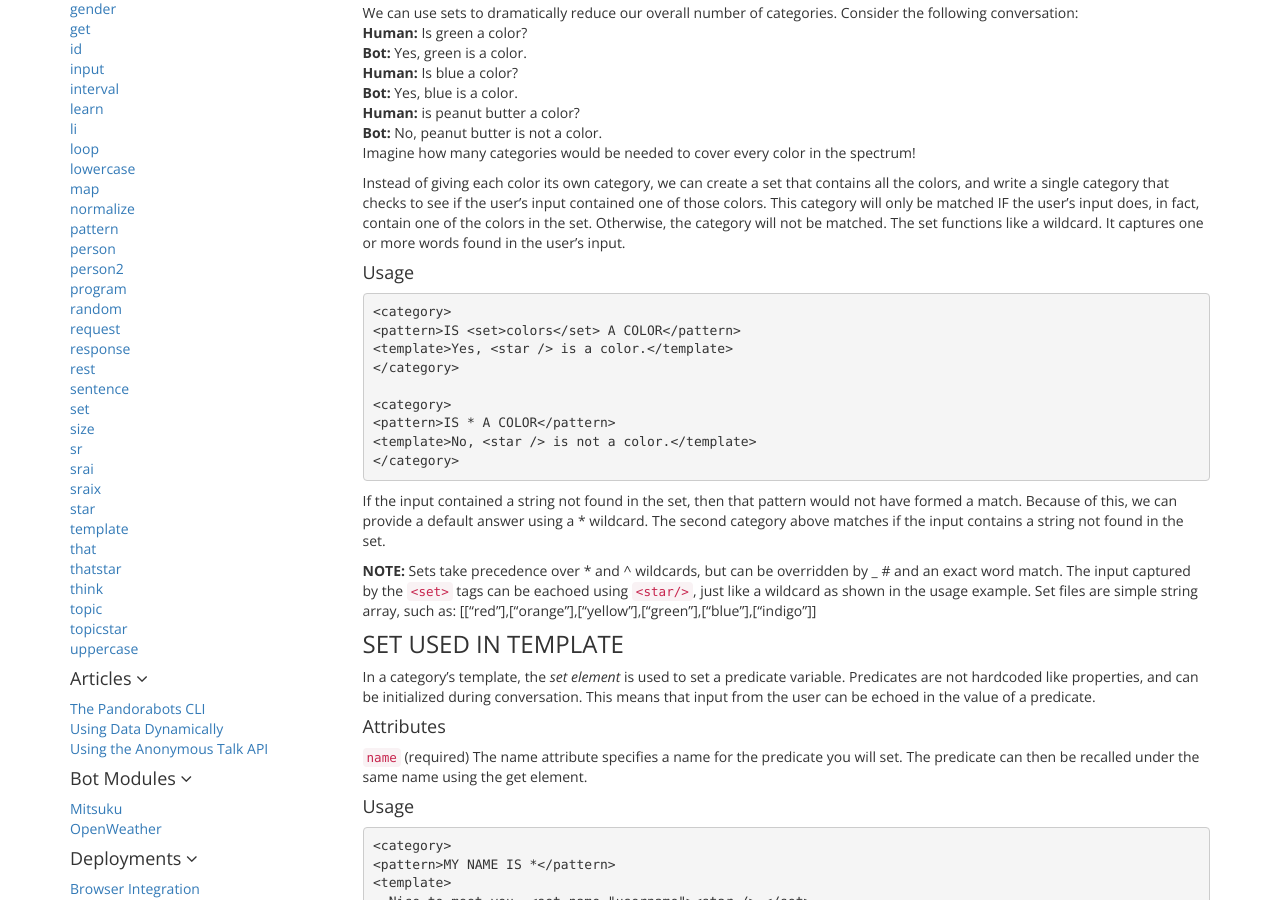
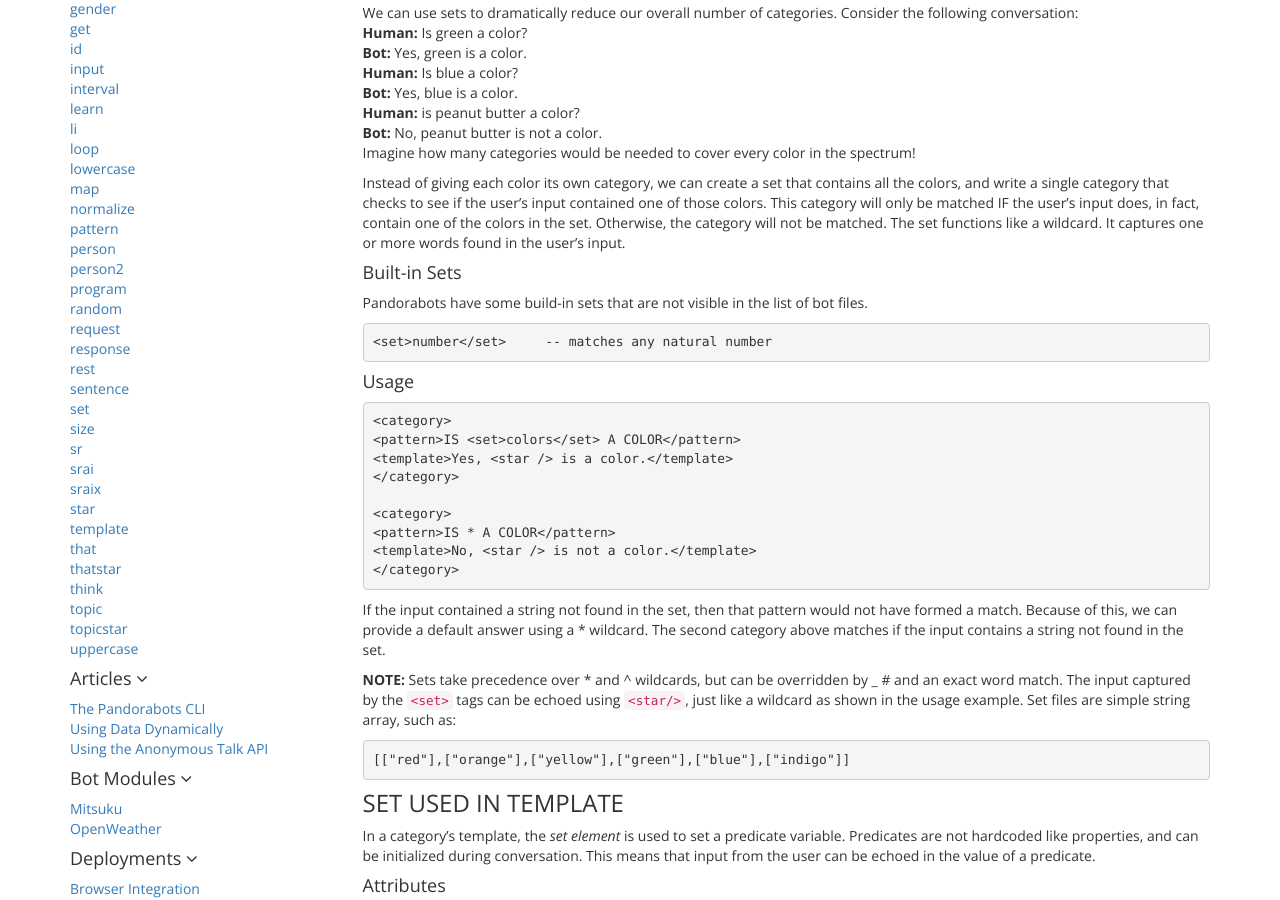
Before and after one commit to pandorabots/pandorabots.github.io, a Jekyll site: the page built from _aiml/set.md, in a window 1280 px wide and 900 px high, scrolled down 432 px. Built offline with Jekyll 4.4.1, drawn with Linux system fonts in a browser that asks for light colours.

Commit message:
Added built-in number set

```diff
--- a/_aiml/set.md
+++ b/_aiml/set.md
@@ -28,6 +28,13 @@ Imagine how many categories would be needed to cover every color in the spectrum
 
 Instead of giving each color its own category, we can create a set that contains all the colors, and write a single category that checks to see if the user's input contained one of those colors. This category will only be matched IF the user's input does, in fact, contain one of the colors in the set. Otherwise, the category will not be matched. The set functions like a wildcard. It captures one or more words found in the user's input.
 
+#### Built-in Sets
+
+Pandorabots have some build-in sets that are not visible in the list of bot files.
+
+    <set>number</set>     -- matches any natural number
+
+
 #### Usage
     <category>
     <pattern>IS <set>colors</set> A COLOR</pattern>
@@ -41,7 +48,10 @@ Instead of giving each color its own category, we can create a set that contains
 
 If the input contained a string not found in the set, then that pattern would not have formed a match. Because of this, we can provide a default answer using a * wildcard. The second category above matches if the input contains a string not found in the set.
 
-**NOTE:** Sets take precedence over * and ^ wildcards, but can be overridden by _ # and an exact word match. The input captured by the `<set>` tags can be eachoed using `<star/>`, just like a wildcard as shown in the usage example.  Set files are simple string array, such as:  [["red"],["orange"],["yellow"],["green"],["blue"],["indigo"]]
+**NOTE:** Sets take precedence over * and ^ wildcards, but can be overridden by _ # and an exact word match. The input captured by the `<set>` tags can be echoed using `<star/>`, just like a wildcard as shown in the usage example.  Set files are simple string array, such as:
+
+    [["red"],["orange"],["yellow"],["green"],["blue"],["indigo"]]
+
 
 ### SET USED IN TEMPLATE
 
```
